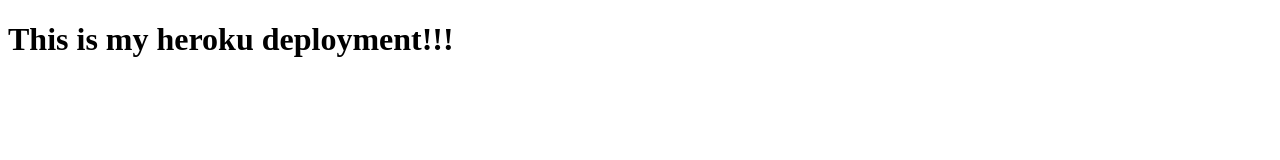
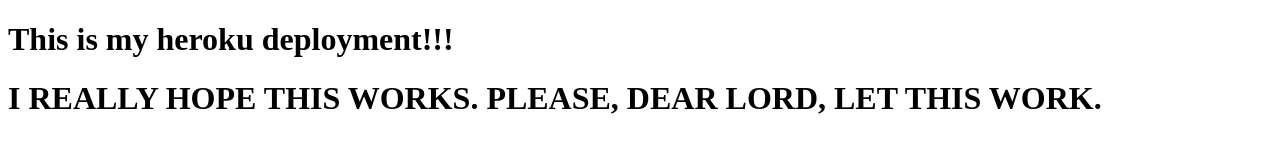
Before and after one commit to kylebaugh/kb-f21-hosting, a plain HTML site: page index.html in a window 1280 px wide. Drawn offline with Linux system fonts and the light colour scheme.

Commit message:
making changes

```diff
--- a/index.html
+++ b/index.html
@@ -8,5 +8,6 @@
 </head>
 <body>
   <h1>This is my heroku deployment!!!</h1>
+  <h1>I REALLY HOPE THIS WORKS. PLEASE, DEAR LORD, LET THIS WORK.</h1>
 </body>
 </html>
```
